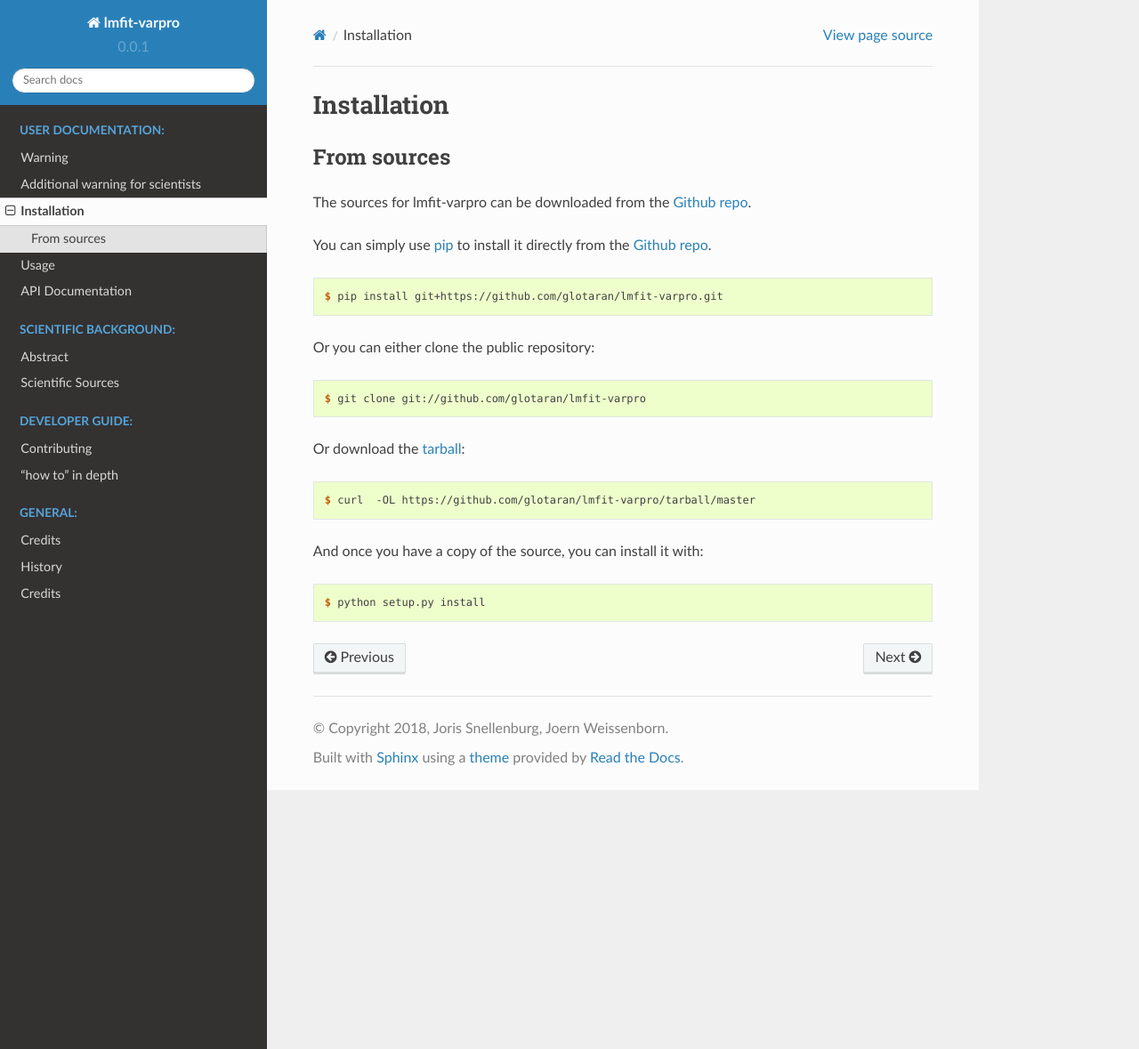
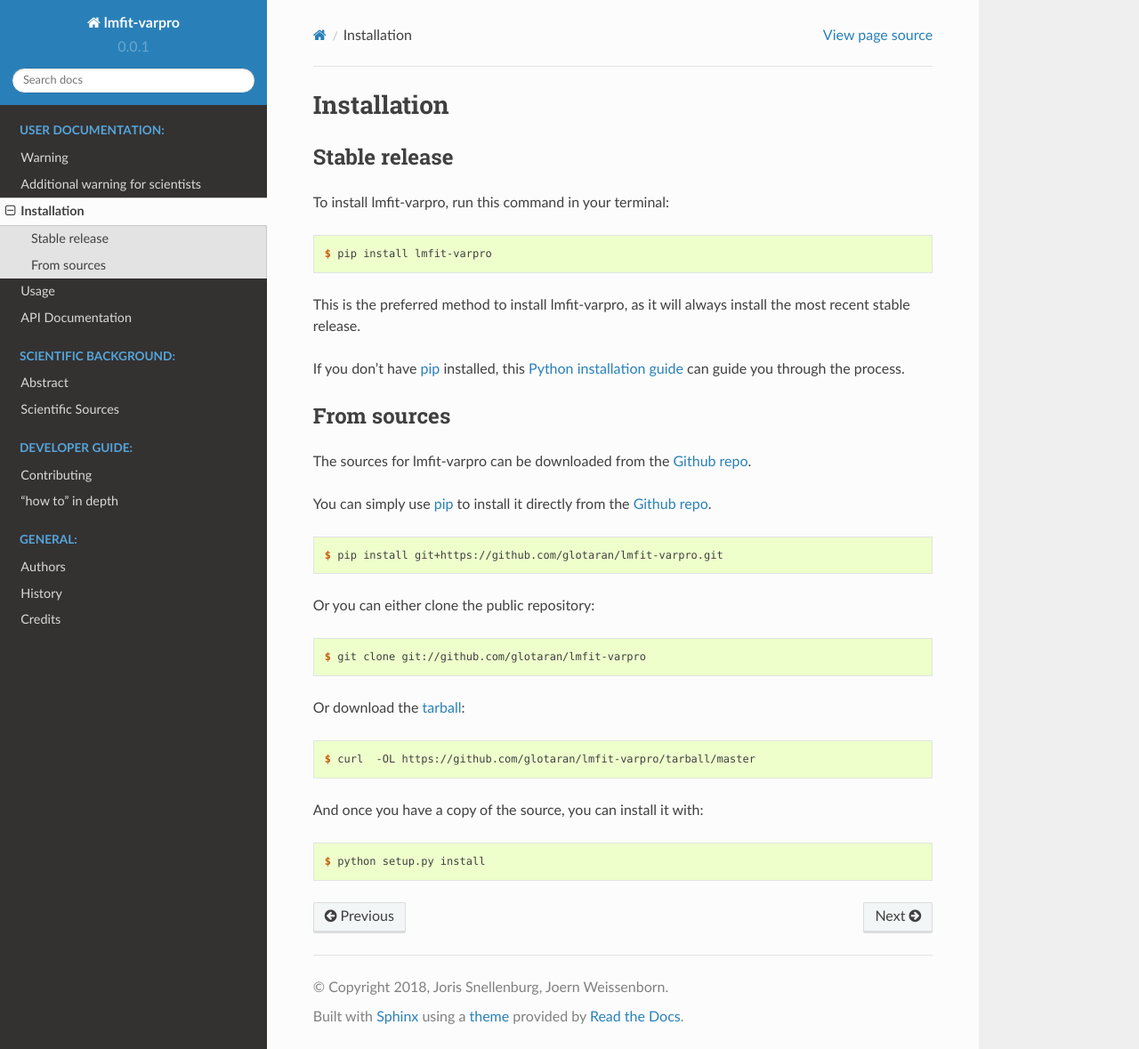
Before and after one commit to s-weigand/lmfit-varpro, a Sphinx documentation site: the page built from docs/installation.rst, in a window 1280 px wide and 1179 px high. Shown: the whole window at 89% size. Built offline with Sphinx 7.4.7 and the Read the Docs theme 2.0.0, drawn with Linux system fonts in a browser that asks for light colours.

Commit message:
changed author credits to authors and updated installation guide

```diff
--- a/AUTHORS.rst
+++ b/AUTHORS.rst
@@ -1,5 +1,5 @@
 =======
-Credits
+Authors
 =======
 
 Original Founder
--- a/HISTORY.rst
+++ b/HISTORY.rst
@@ -2,7 +2,7 @@
 History
 =======
 
-0.1.0 (2018-07-06)
+0.0.1 (2018-07-22)
 ------------------
 
 * First release on PyPI.
--- a/docs/index.rst
+++ b/docs/index.rst
@@ -1,5 +1,5 @@
-Welcome to glotaran's documentation!
-======================================
+Welcome to lmfit-varpro's documentation!
+========================================
 
 .. toctree::
     :maxdepth: 1
--- a/docs/installation.rst
+++ b/docs/installation.rst
@@ -5,25 +5,24 @@ Installation
 ============
 
 
-..
-    Stable release
-    --------------
 
-    To install glotaran, run this command in your terminal:
+Stable release
+--------------
 
-    .. code-block:: console
+To install lmfit-varpro, run this command in your terminal:
 
-        $ pip install glotaran
+.. code-block:: console
 
-    This is the preferred method to install glotaran, as it will always install the most recent stable release.
+    $ pip install lmfit-varpro
 
-    If you don't have `pip`_ installed, this `Python installation guide`_ can guide
-    you through the process.
+This is the preferred method to install lmfit-varpro, as it will always install the most recent stable release.
+
+If you don't have `pip`_ installed, this `Python installation guide`_ can guide
+you through the process.
 
 .. _pip: https://pip.pypa.io/en/stable/
 
-..
-    .. _Python installation guide: http://docs.python-guide.org/en/latest/starting/installation/
+.. _Python installation guide: http://docs.python-guide.org/en/latest/starting/installation/
 
 
 From sources
```
